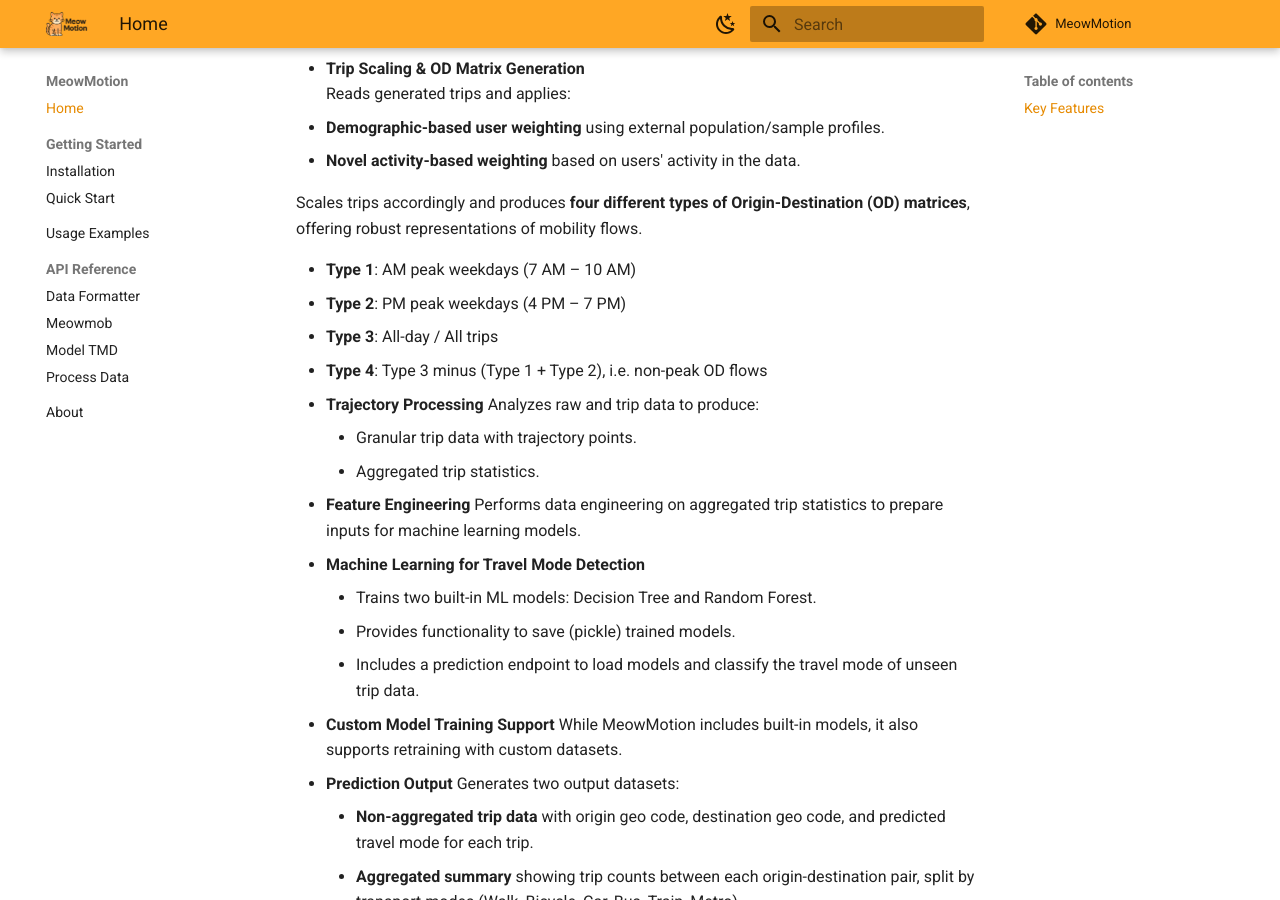
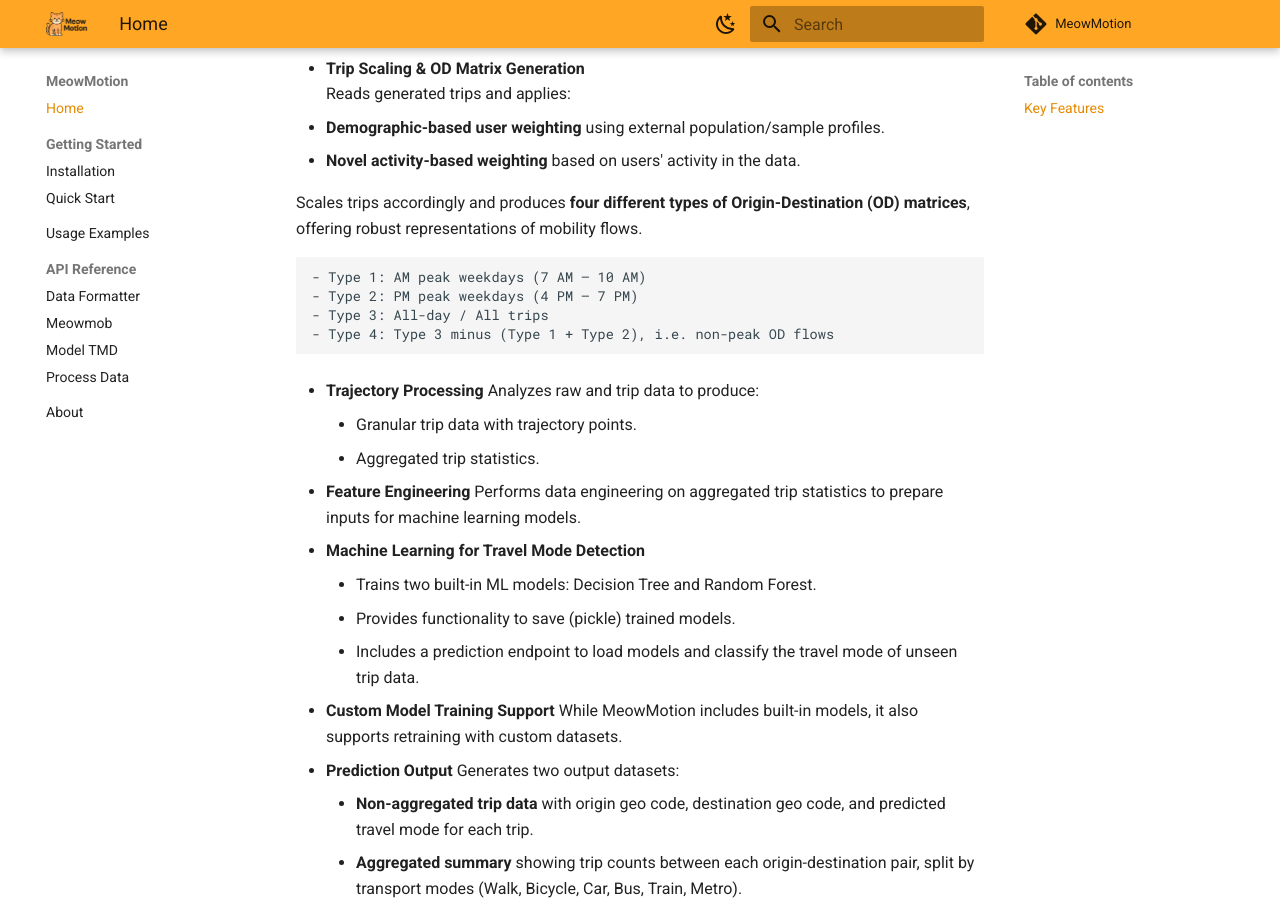
Before and after one commit to urbanbigdatacentre/meowmotion, an MkDocs documentation site: the page built from docs/index.md, in a window 1280 px wide and 900 px high, scrolled down 1037 px. Built offline with MkDocs 1.6.1 and Material for MkDocs 9.7.7, drawn with Linux system fonts in a browser that asks for light colours; comment, search, counter and statistics services are not loaded.

```diff
--- a/docs/index.md
+++ b/docs/index.md
@@ -34,16 +34,16 @@ Whether you're working with mobile phone app data or other location sources, Meo
   Creates trip data using detected stay points.
 
 - **Trip Scaling & OD Matrix Generation**
-  Reads generated trips and applies:
+Reads generated trips and applies:
   - **Demographic-based user weighting** using external population/sample profiles.
   - **Novel activity-based weighting** based on users' activity in the data.
 
-  Scales trips accordingly and produces **four different types of Origin-Destination (OD) matrices**, offering robust representations of mobility flows.
+Scales trips accordingly and produces **four different types of Origin-Destination (OD) matrices**, offering robust representations of mobility flows.
 
-  - **Type 1**: AM peak weekdays (7 AM – 10 AM)
-  - **Type 2**: PM peak weekdays (4 PM – 7 PM)
-  - **Type 3**: All-day / All trips
-  - **Type 4**: Type 3 minus (Type 1 + Type 2), i.e. non-peak OD flows
+    - Type 1: AM peak weekdays (7 AM – 10 AM)
+    - Type 2: PM peak weekdays (4 PM – 7 PM)
+    - Type 3: All-day / All trips
+    - Type 4: Type 3 minus (Type 1 + Type 2), i.e. non-peak OD flows
 
 - **Trajectory Processing**
   Analyzes raw and trip data to produce:
```
